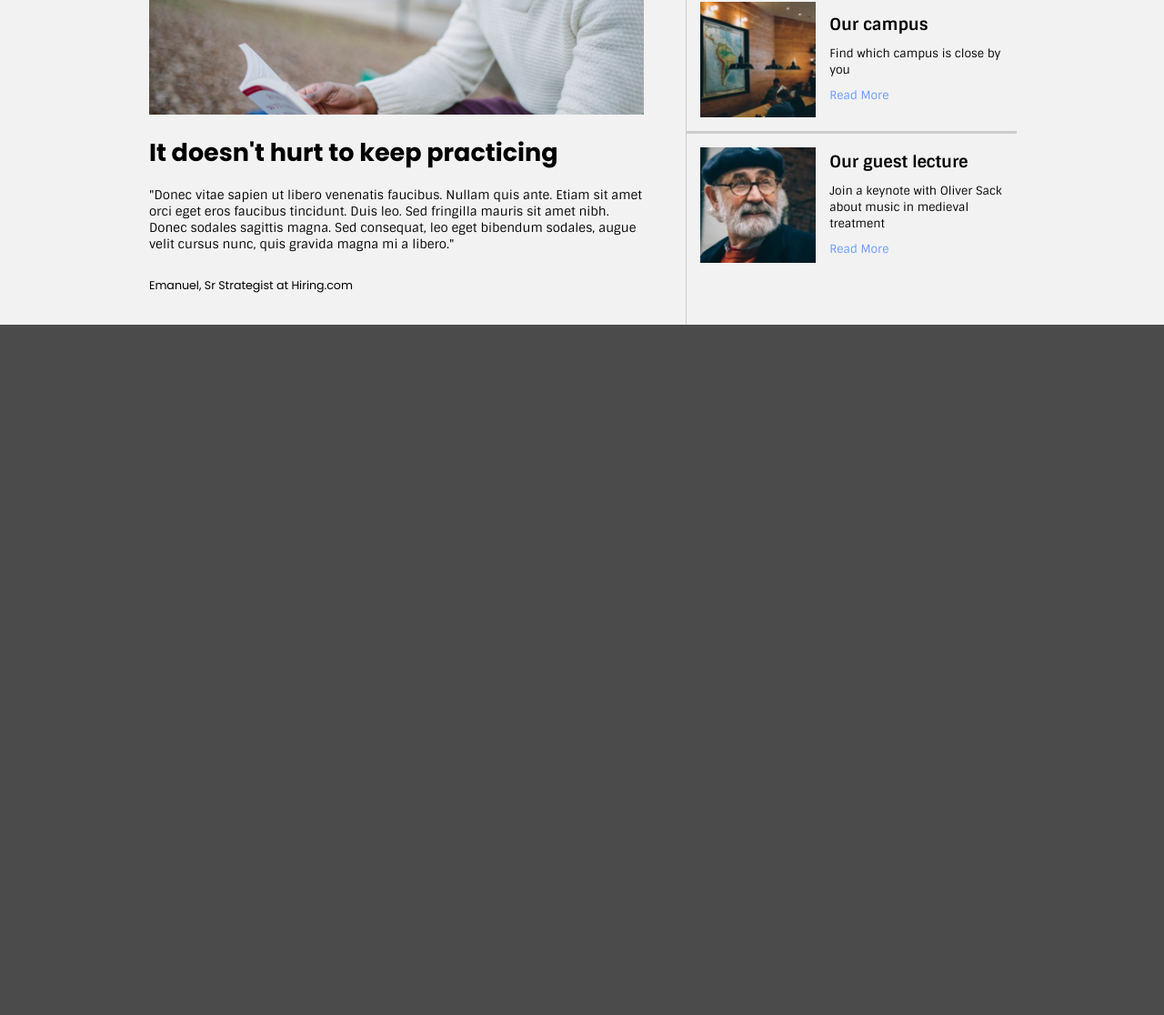
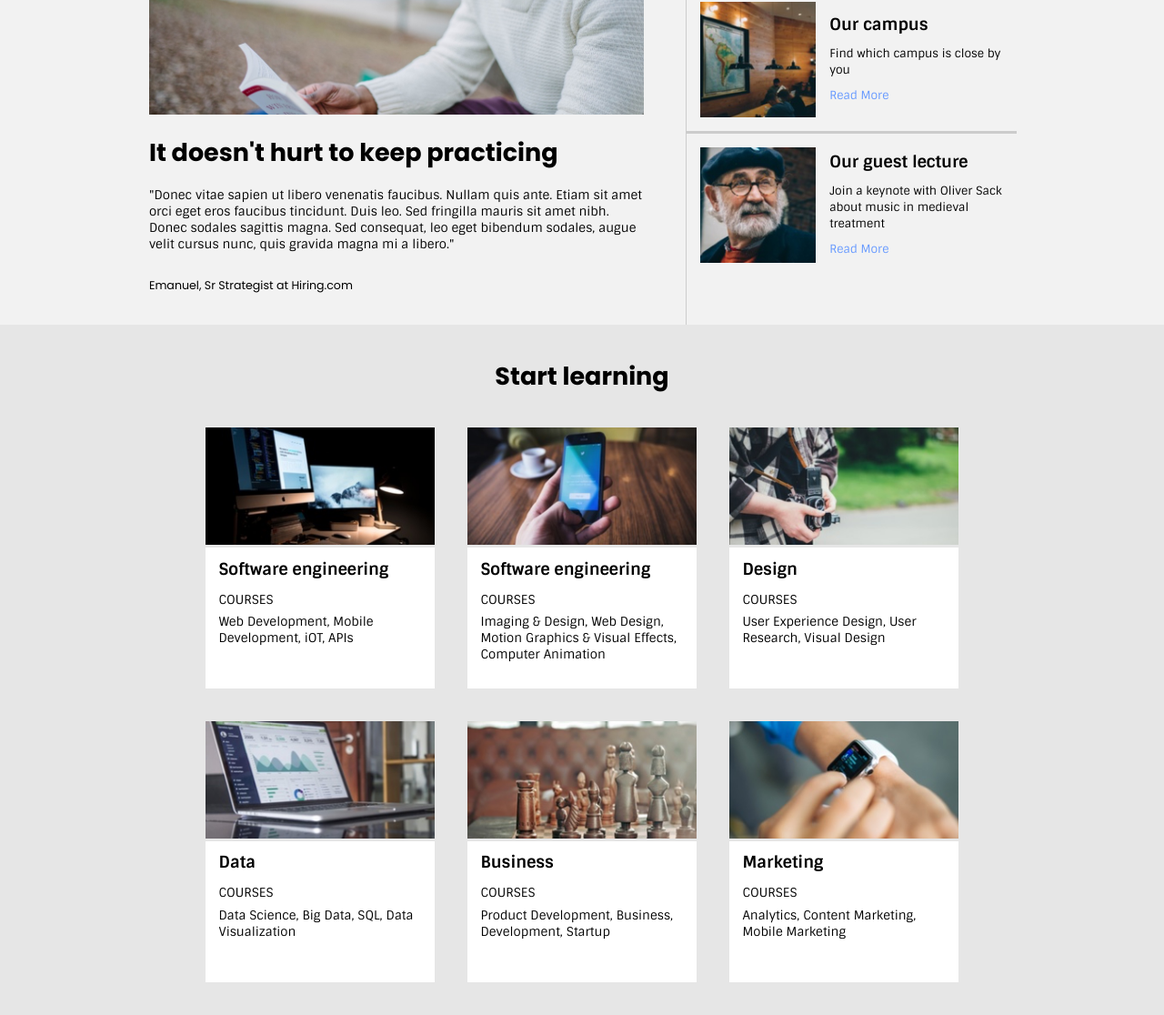
Before and after one commit to brenda-luz/ColmarAcademy, a plain HTML site: page index.html in a window 1280 px wide. Shown: the part 751-1867 px from the top of the page at 91% size. Before the commit the page ends 1108 px from the top, so only its background shows below. Drawn offline with Linux system fonts and the light colour scheme.

Commit message:
Add courses section, mobile and desktop HTML and CSS

```diff
--- a/index.html
+++ b/index.html
@@ -94,6 +94,80 @@
               </div>
             </div>
 
+          </div>
+        </div>
+
+        <!-- COURSES SECTION -->
+        <div class="courses">
+          <div class="container">
+            <h2>Start learning</h2>
+
+            <!-- DESKTOP COURSES SECTION -->
+            <div class="flex" id="desktop-courses">
+              <div class="subject">
+                <img src="./resources/img/course-software.jpg" alt="">
+                <div class="course-text">
+                  <h3>Software engineering</h3>
+                  <p class="sub">COURSES</p>
+                  <p class="titles">Web Development, Mobile Development, iOT, APIs</p>
+                </div>
+              </div>
+
+              <div class="subject">
+                <img src="./resources/img/course-computer-art.jpg" alt="">
+                <div class="course-text">
+                  <h3>Software engineering</h3>
+                  <p class="sub">COURSES</p>
+                  <p class="titles">Imaging & Design, Web Design, Motion Graphics & Visual Effects, Computer Animation</p>
+                </div>
+              </div>
+
+              <div class="subject">
+                <img src="./resources/img/course-design.jpg" alt="">
+                <div class="course-text">
+                  <h3>Design</h3>
+                  <p class="sub">COURSES</p>
+                  <p class="titles">User Experience Design, User Research, Visual Design</p>
+                </div>
+              </div>
+
+              <div class="subject">
+                <img src="./resources/img/course-data.jpg" alt="">
+                <div class="course-text">
+                  <h3>Data</h3>
+                  <p class="sub">COURSES</p>
+                  <p class="titles">Data Science, Big Data, SQL, Data Visualization</p>
+                </div>
+              </div>
+
+              <div class="subject">
+                <img src="./resources/img/course-business.jpg" alt="">
+                <div class="course-text">
+                  <h3>Business</h3>
+                  <p class="sub">COURSES</p>
+                  <p class="titles">Product Development, Business, Development, Startup</p>
+                </div>
+              </div>
+
+              <div class="subject">
+                <img src="./resources/img/course-marketing.jpg" alt="">
+                <div class="course-text">
+                  <h3>Marketing</h3>
+                  <p class="sub">COURSES</p>
+                  <p class="titles">Analytics, Content Marketing, Mobile Marketing</p>
+                </div>
+              </div>
+            </div>
+
+            <!-- MOBILE COURSES -->
+            <div id="mobile-courses">
+              <div class="subjectm">Software engineering</div>
+              <div class="subjectm">Computer art</div>
+              <div class="subjectm">Design</div>
+              <div class="subjectm">Data</div>
+              <div class="subjectm">Business</div>
+              <div class="subjectm">Marketing</div>
+            </div>
 
           </div>
         </div>
--- a/resources/css/style.css
+++ b/resources/css/style.css
@@ -56,7 +56,7 @@ h4{
 }
 
 /* mobile sections */
-#mobile-header, .mobile {
+#mobile-header, .mobile, #mobile-courses {
   display: none;
 }
 
@@ -176,6 +176,42 @@ nav a:active {
   color: #05f;
 }
 
+/* courses section */
+.courses {
+  background: #e6e6e6;
+  margin: auto;
+  padding: 1rem 0;
+}
+.courses h2 {
+  text-align: center;
+}
+#desktop-courses {
+  flex-wrap: wrap;
+  justify-content: center;
+}
+.subject {
+  margin: 1rem;
+  width: 25%;
+  min-width: 14rem;
+}
+.subject img {
+  width: 100%;
+}
+.course-text {
+  padding: 0.8rem;
+  background: #fff;
+  height: 7rem;
+}
+.sub {
+  padding: 1rem 0 0.5rem 0;
+  font-size: 0.75rem;
+}
+.titles {
+  font-size: 0.75rem;
+  line-height: 1rem;
+}
+
+
 
 
 
@@ -184,7 +220,7 @@ nav a:active {
     width: 100%;
   }
 
-  #desktop-header, .info .left, .desktop {
+  #desktop-header, .info .left, .desktop, #desktop-courses {
     display: none;
   }
 
@@ -219,6 +255,17 @@ nav a:active {
   }
   .info-content {
     width: 100%;
-    margin-left: 1.2rem;
+  }
+  #mobile-courses {
+    display: flex;
+    flex-direction: column;
+    width: 100%;
+    padding-bottom: 2rem;
+  }
+  .subjectm {
+    background: #a6a6a6;
+    padding: 0.8rem;
+    font-weight: bold;
+    margin: 0.2rem 0.5rem;
   }
 }
```
